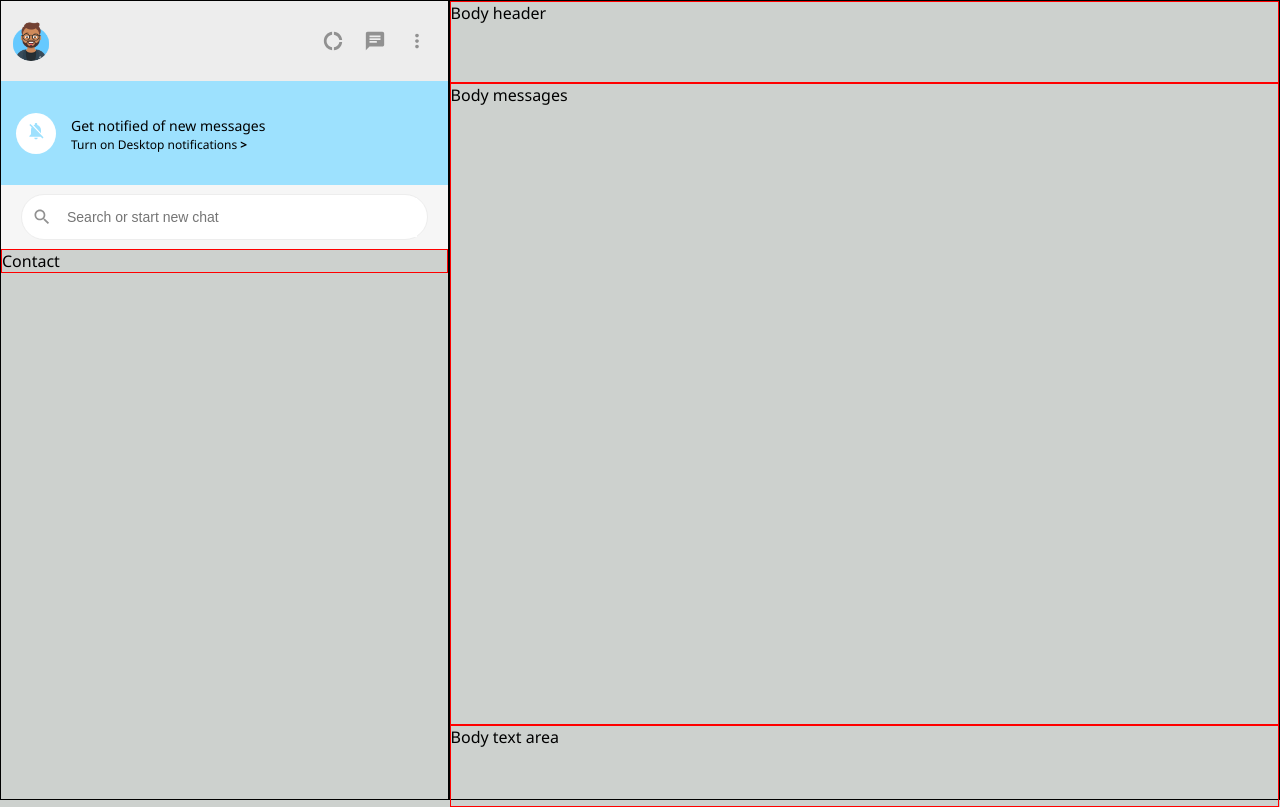
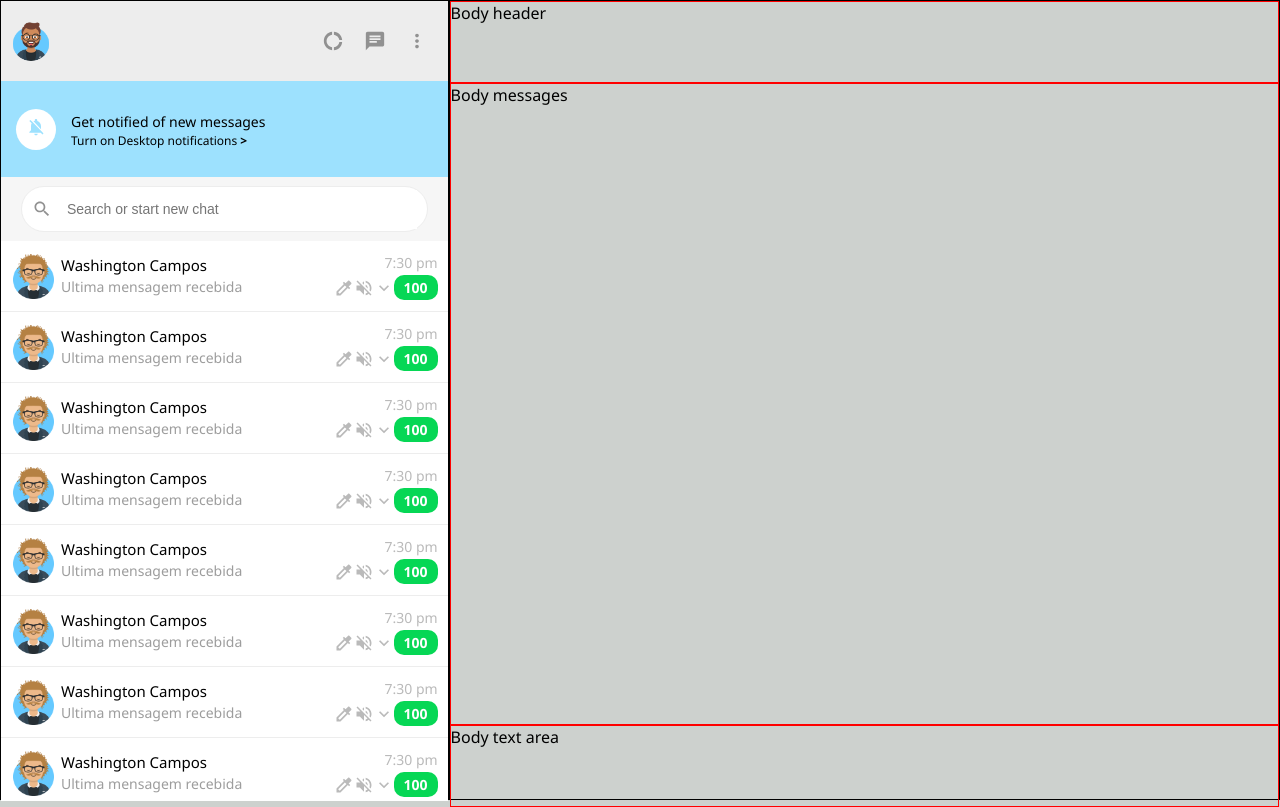
Before and after one commit to washington299/WhatsApp-Web-Layout-Clone, a React (Create React App) app: page /chat in a window 1280 px wide. Built offline with nearby package versions, Linux system fonts and the light colour scheme.

Commit message:
feat: add contact component to sidebar

```diff
--- a/src/pages/Chat/Sidebar/index.tsx
+++ b/src/pages/Chat/Sidebar/index.tsx
@@ -7,6 +7,8 @@ import {
   MdNotificationsActive,
   MdSearch,
 } from 'react-icons/md';
+
+import Contact from '../../../components/Contact';
 
 import './styles.scss';
 
@@ -57,7 +59,16 @@ const Sidebar: React.FC = () => {
         </div>
       </div>
 
-      <div className="sidebar__contacts">Contact</div>
+      <div className="sidebar__contacts">
+        <Contact />
+        <Contact />
+        <Contact />
+        <Contact />
+        <Contact />
+        <Contact />
+        <Contact />
+        <Contact />
+      </div>
     </aside>
   );
 };
--- a/src/pages/Chat/Sidebar/styles.scss
+++ b/src/pages/Chat/Sidebar/styles.scss
@@ -34,7 +34,7 @@
 
 
   .sidebar__notification {
-    height: 13vh;
+    height: 12vh;
     display: flex;
     align-items: center;
     background-color: colors.$notification-reminder-color;
@@ -103,12 +103,14 @@
 
 
   .sidebar__contacts {
-    height: auto;
-    border: 1px solid #F00;
+    min-width: 340px;
+    height: 70vh;
+    background-color: colors.$layout-quinary-color;
+    overflow-y: auto;
   }
 }
 
-@media screen and (min-width: sizes.$screen-sm) {
+@media screen and (min-width: sizes.$screen-md) {
   .sidebar {
     flex: 0.35;
   }
```
